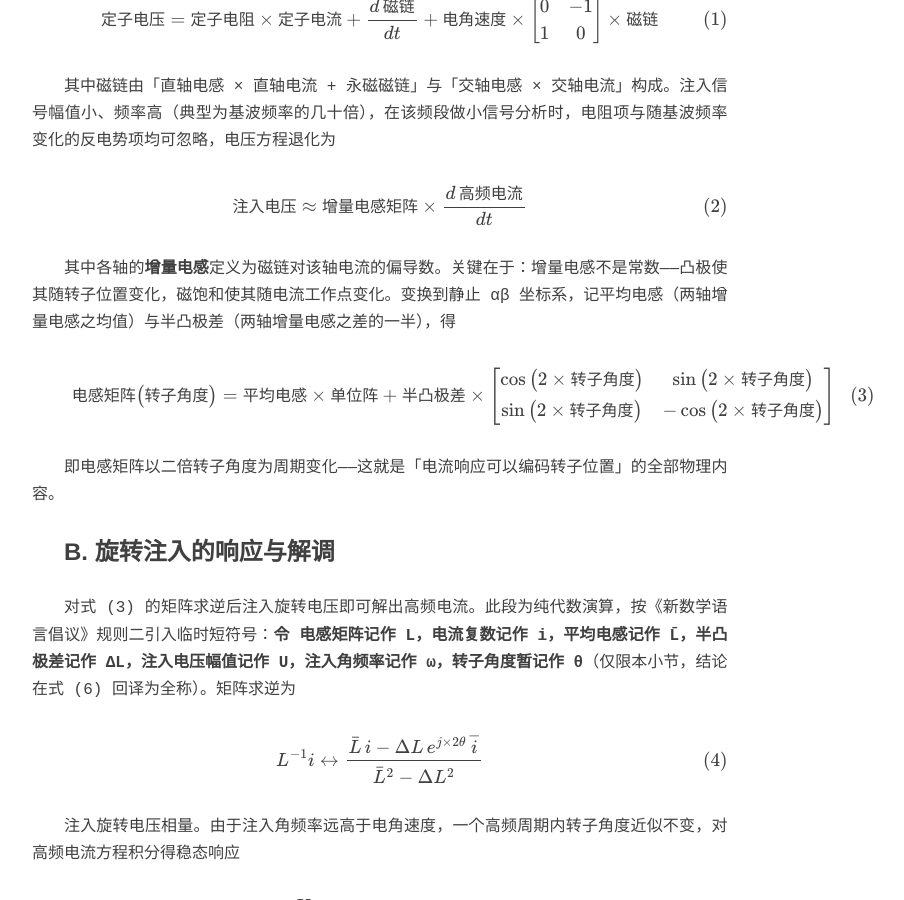
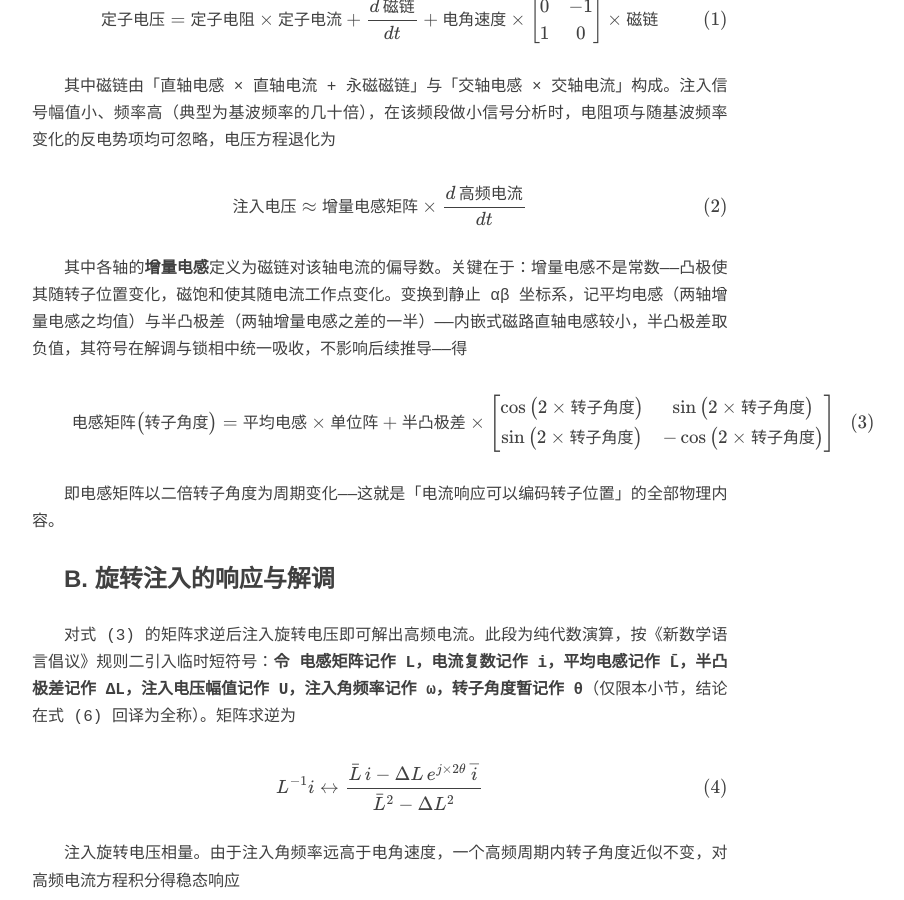
Before and after one commit to microcai/microcai.github.io, a Jekyll site: the page built from _posts/2026-10-31-a-new-sensorless-foc-algo.md, in a window 1280 px wide and 900 px high, scrolled down 4950 px. Shown: the whole window, without its empty margins (239-1143 px from the left). Built offline with Jekyll 4.4.1, drawn with Linux system fonts in a browser that asks for light colours; nearby versions of some CDN libraries; comment, search, counter and statistics services are not loaded; some of the changed text lies outside the part shown.

Commit message:
更新说明

```diff
--- a/_posts/2026-10-30-a-new-sensorless-foc-algo.md
+++ b/_posts/2026-10-31-a-new-sensorless-foc-algo.md
@@ -123,7 +123,7 @@ $$
  \text{注入电压} \approx \text{增量电感矩阵}\times\frac{d\,\text{高频电流}}{dt} \tag{2}
 $$
 
-其中各轴的**增量电感**定义为磁链对该轴电流的偏导数。关键在于：增量电感不是常数——凸极使其随转子位置变化，磁饱和使其随电流工作点变化。变换到静止 αβ 坐标系，记平均电感（两轴增量电感之均值）与半凸极差（两轴增量电感之差的一半），得
+其中各轴的**增量电感**定义为磁链对该轴电流的偏导数。关键在于：增量电感不是常数——凸极使其随转子位置变化，磁饱和使其随电流工作点变化。变换到静止 αβ 坐标系，记平均电感（两轴增量电感之均值）与半凸极差（两轴增量电感之差的一半）——内嵌式磁路直轴电感较小，半凸极差取负值，其符号在解调与锁相中统一吸收，不影响后续推导——得
 
 $$
  \text{电感矩阵}\big(\text{转子角度}\big)=\text{平均电感}\times\text{单位阵}+\text{半凸极差}\times\begin{bmatrix}\cos\big(2\times\text{转子角度}\big) & \sin\big(2\times\text{转子角度}\big)\\ \sin\big(2\times\text{转子角度}\big) & -\cos\big(2\times\text{转子角度}\big)\end{bmatrix} \tag{3}
```
Also changed, not shown: other parts of _posts/2026-10-31-a-new-sensorless-foc-algo.md (+1 -1 lines).
